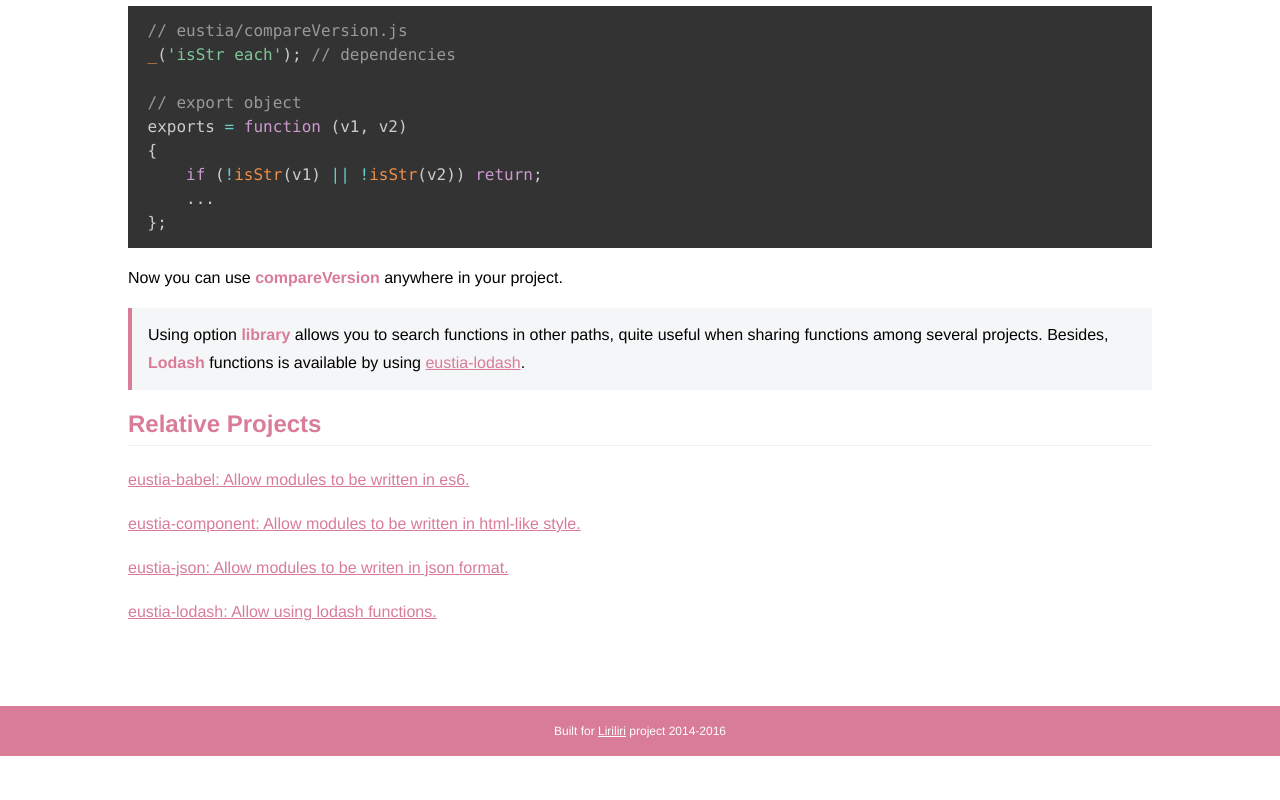
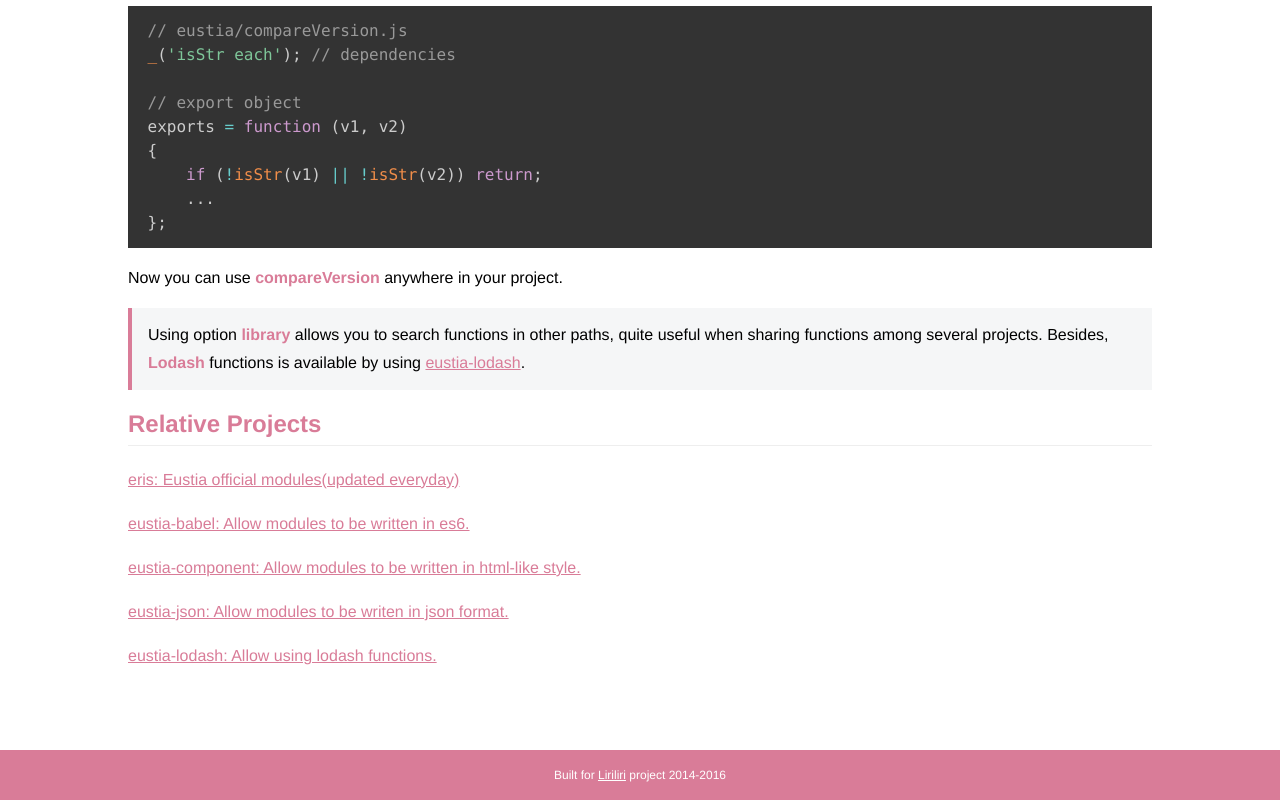
Before and after one commit to liriliri/eustia, a plain HTML site: page docs.html in a window 1280 px wide. Shown: the part 4797-5597 px from the top of the page. Before the commit the page ends 5553 px from the top, so only its background shows below. Drawn offline with Linux system fonts and the light colour scheme.

Commit message:
Dev: Update

```diff
--- a/docs.html
+++ b/docs.html
@@ -321,6 +321,7 @@ functions is available by using
 <a href="https://github.com/liriliri/eustia-lodash">eustia-lodash</a>.</p>
 </blockquote>
 <h2 id="relative-projects">Relative Projects</h2>
+<p><a href="https://github.com/liriliri/eris">eris: Eustia official modules(updated everyday)</a></p>
 <p><a href="https://github.com/liriliri/eustia-babel">eustia-babel: Allow modules to be written in es6.</a></p>
 <p><a href="https://github.com/liriliri/eustia-component">eustia-component: Allow modules to be written in html-like style.</a></p>
 <p><a href="https://github.com/liriliri/eustia-json">eustia-json: Allow modules to be writen in json format.</a></p>
```
Also changed, not shown: eris.html (+1 -1 lines).
